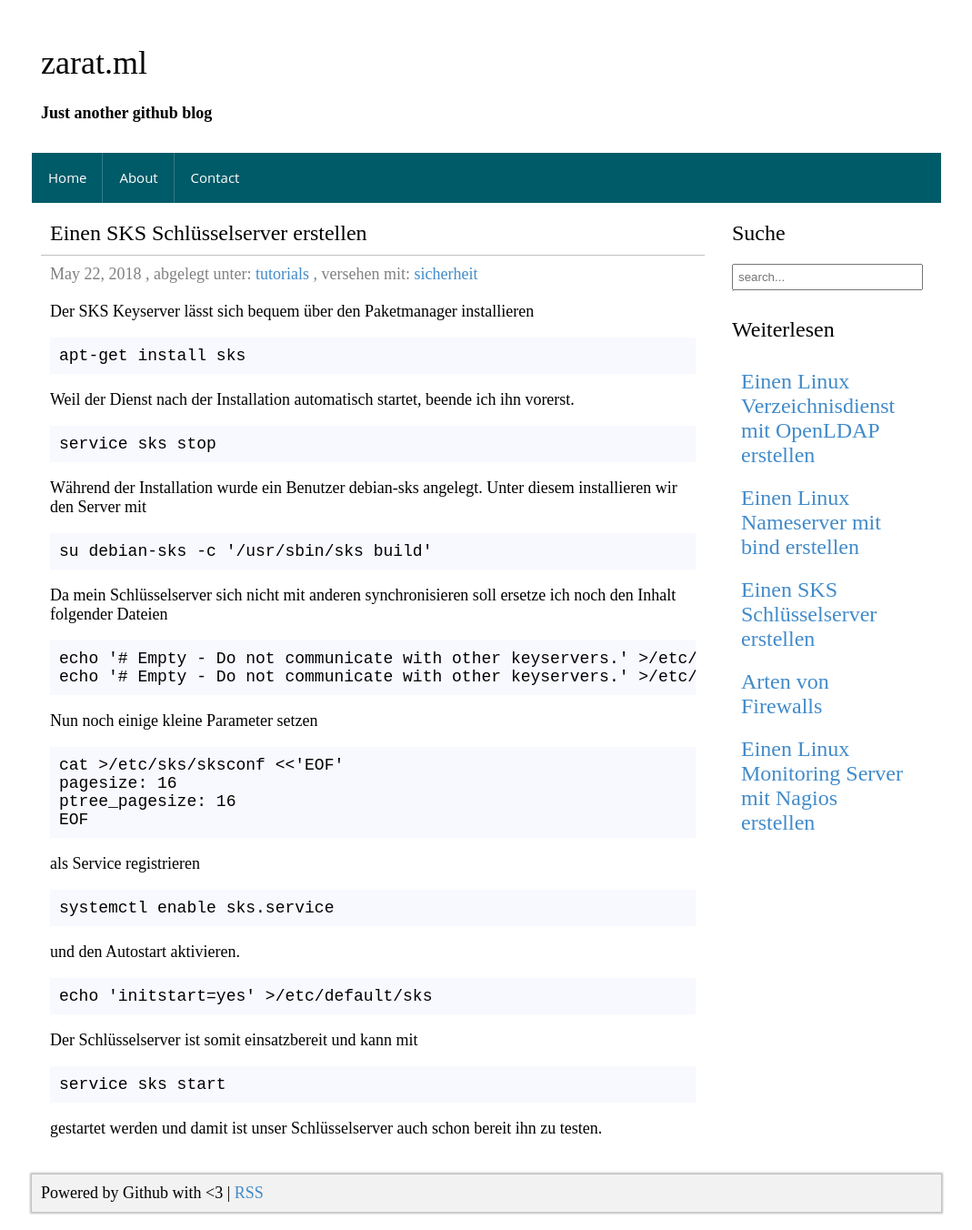
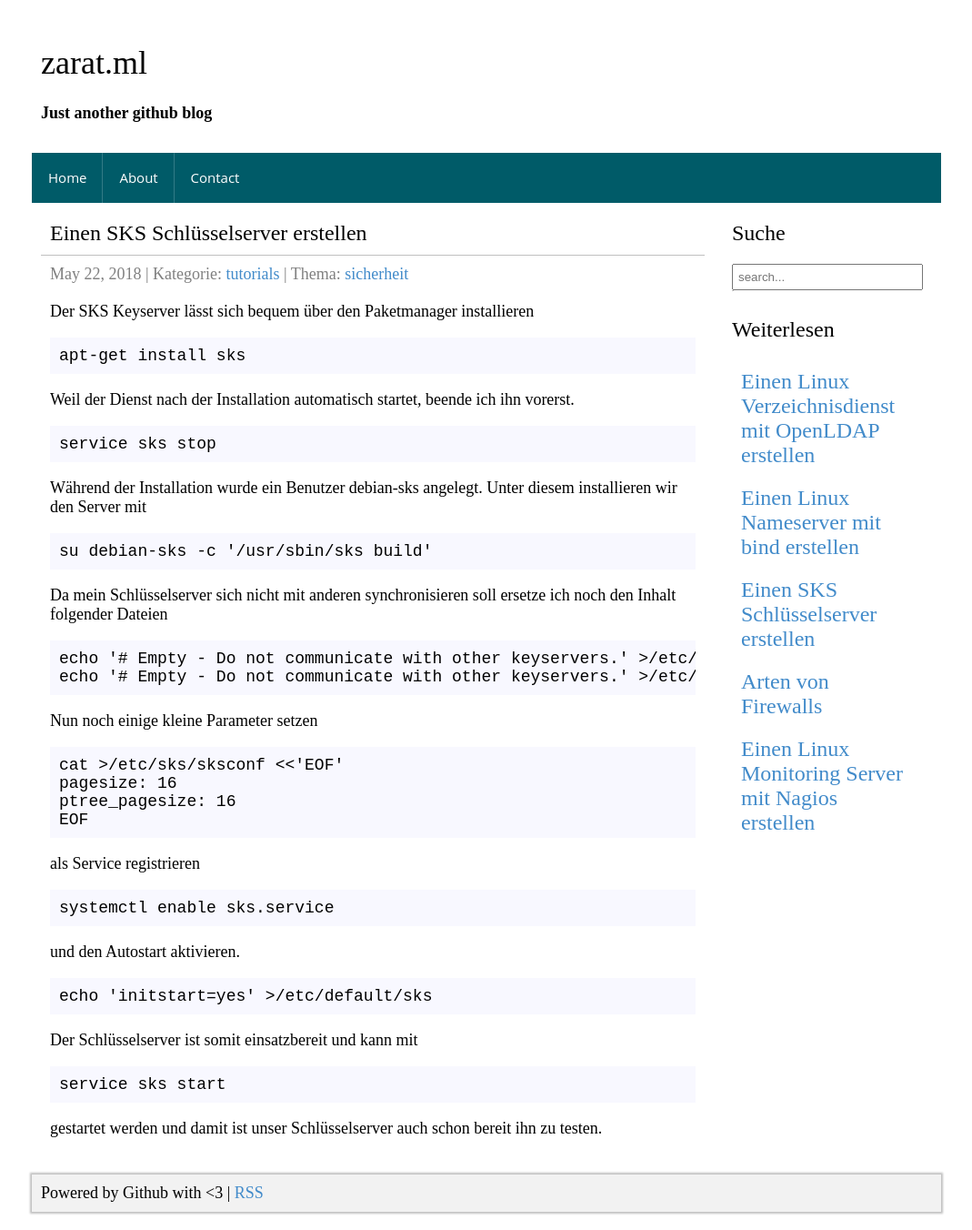
Before and after one commit to zarat/zarat.github.io, a Jekyll site: the page built from _posts/2018-05-22-sks.markdown, in a window 1280 px wide. Shown: the whole page at 91% size, without its empty margins (105-1174 px from the left). Built offline with Jekyll 4.4.1, drawn with Linux system fonts in a browser that asks for light colours.

Commit message:
Update post.html

```diff
--- a/_layouts/post.html
+++ b/_layouts/post.html
@@ -13,7 +13,7 @@ layout: default
       {{ page.date | date: "%Y" }}
 
       {% if page.categories %}
-      , abgelegt unter:
+      | Kategorie:
       {% for category in page.categories %}
       {% capture category_name %}{{ category }}{% endcapture %}
       <a href="../category/{{ category_name }}">{{ category_name }}</a>
@@ -21,7 +21,7 @@ layout: default
       {% endif %}
 
       {% if page.tags %}
-      , versehen mit:
+      | Thema:
       {% for tag in page.tags %}
       {% capture tag_name %}{{ tag }}{% endcapture %}
       <a href="/tag/{{ tag_name }}">{{ tag_name }}</a>
```
